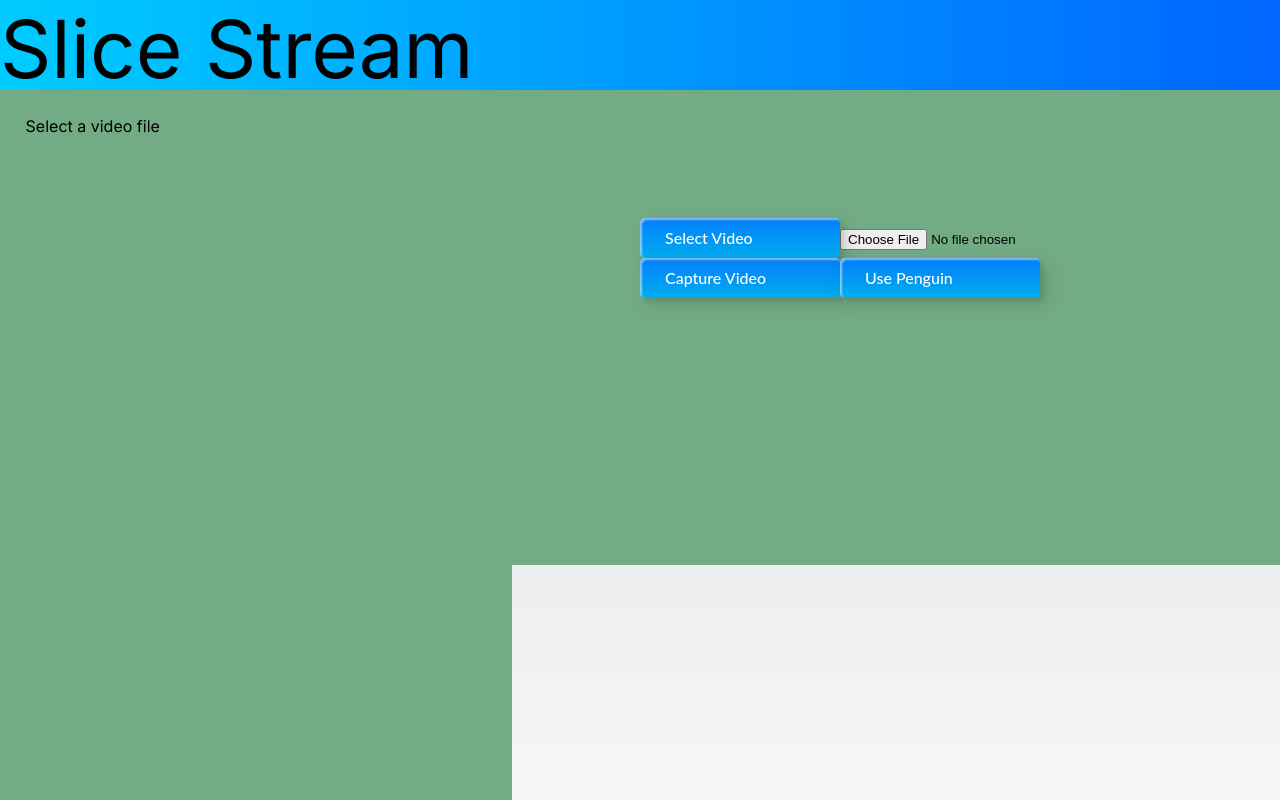
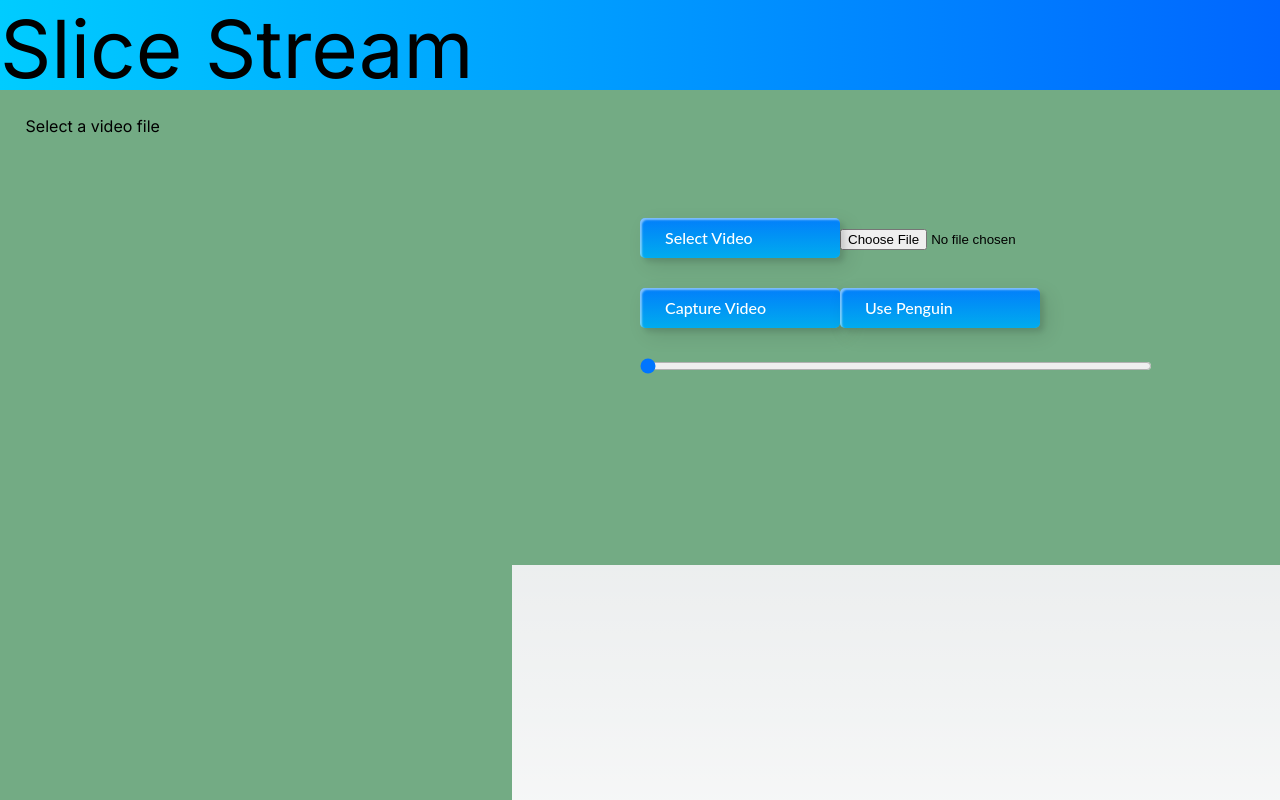
Before and after one commit to anilkamat/SliceStream, a Next.js app: page / in a window 1280 px wide. Shown: the top 800 px of the page. Built offline with nearby package versions, Linux system fonts and the light colour scheme.

Commit message:
adding the slider

```diff
--- a/app/page.js
+++ b/app/page.js
@@ -4,20 +4,34 @@ import { useState, useRef } from "react";
 import styles from './page.module.css';
 
 // sets it to the penguinExample video
-function setVideo() {
-  document.getElementById("userVideo").src="./penguinExample.mp4";
-}
 
 
 
 export default function Home() {
   const [src, setSrc] = useState(""); // Initialize source URL as empty string
   const videoRef = useRef(null); // Create a ref for the video element
+  const sliderRef = useRef(null);
 
-  const handleChange = (event) => {
+  const addUserVideo = (event) => {
     try {
       const file = event.target.files[0];
       setSrc(URL.createObjectURL(file));
+    } catch (error) {
+      console.error(error);
+    }
+  };
+
+  const penguinVideo = () => {
+    try {
+      const videoUrl = "https://www.pexels.com/video/penguins-at-the-zoo-1528489/";
+      const video = document.getElementById("userVideo");
+      const source = document.getElementById("sourceVideo");
+
+      // Set the source element's src attribute to the online URL
+      source.setAttribute("src", videoUrl);
+
+      // Load the video to play it
+      video.load();
     } catch (error) {
       console.error(error);
     }
@@ -36,27 +50,28 @@ export default function Home() {
       // Draw the video frame on the canvas
       ctx.drawImage(video, 0, 0, canvas.width, canvas.height);
     }
-    // if (videoRef.current) {
-    //   const canvas = document.createElement("canvas");
-    //   canvas.width = videoRef.current.videoWidth;
-    //   canvas.height = videoRef.current.videoHeight;
-    //   const ctx = canvas.getContext('2d');
-    //   ctx.drawImage(videoRef.current, 0, 0, canvas.width, canvas.height);
-    //   canvas.toBlob((blob) => {
-    //     const img = new Image();
-    //     img.src = window.URL.createObjectUrl(blob);
-    //   });
-    // }
+  };
+
+  const updateVideoFrame = () => {
+    const slider = document.getElementById("frameSlider");
+    const video = videoRef.current;
+
+    if (video && slider) {
+      const frameValue = (slider.value / 100) * video.duration;
+      video.currentTime = frameValue;
+      capture();
+    }
   };
 
   return (
+
     <main className={styles.main}>
       <div className={styles.websiteName}>Slice Stream</div>
 
       <div className={styles.videoPlayer}>
         {src ? (
-          <video ref={videoRef} controls width="700" height="300">
-            <source src={src} type="video/mp4" />
+          <video ref={videoRef} controls width="700" height="400">
+            <source id="sourceVideo" src={src} type="video/mp4" />
             Sorry, your browser doesn't support embedded videos.
           </video>
         ) : (
@@ -70,23 +85,148 @@ export default function Home() {
         </div>
 
 
-        <input type="file" accept="video/mp4" onChange={handleChange} />
+        <input type="file" accept="video/mp4" onChange={addUserVideo} />
 
 
         <div className={styles.button} onClick={capture}>
           <div className={styles.span}>Capture Video</div>
         </div>
 
-        <div className={styles.button} onClick={setVideo}>
+        <div className={styles.button} onClick={penguinVideo}>
           <div className={styles.span}>
             Use Penguin
           </div>
         </div>
+
+        <div className={styles.sliderContainer}>
+          <input className={styles.sliderContainer}
+            type="range"
+            id="frameSlider"
+            min="0"
+            max="100"
+            step="0.5"
+            defaultValue="0"
+            onChange={updateVideoFrame}
+          />
+        </div>
       </div>
-
       <div className={styles.videoPlayer}>
         <canvas id="canvas" className={styles.canvas}></canvas>
       </div>
+
     </main>
   );
 }
+// import { useState, useRef, useEffect } from "react";
+// import styles from './page.module.css';
+
+// export default function Home() {
+//   const [src, setSrc] = useState("");
+//   const videoRef = useRef(null);
+//   const sliderRef = useRef(null);
+
+//   const addUserVideo = (event) => {
+//     try {
+//       const file = event.target.files[0];
+//       setSrc(URL.createObjectURL(file));
+//     } catch (error) {
+//       console.error(error);
+//     }
+//   };
+
+//   const penguinVideo = () => {
+//     try {
+//       const videoUrl = "https://www.pexels.com/video/penguins-at-the-zoo-1528489/";
+//       const video = videoRef.current;
+//       const source = document.getElementById("sourceVideo");
+
+//       source.setAttribute("src", videoUrl);
+//       video.load();
+//     } catch (error) {
+//       console.error(error);
+//     }
+//   };
+
+//   const capture = () => {
+//     if (videoRef.current) {
+//       const canvas = document.getElementById("canvas");
+//       const video = videoRef.current;
+//       const ctx = canvas.getContext("2d");
+
+//       canvas.width = video.videoWidth;
+//       canvas.height = video.videoHeight;
+//       ctx.drawImage(video, 0, 0, canvas.width, canvas.height);
+//     }
+//   };
+
+//   const updateSliderPosition = () => {
+//     const slider = sliderRef.current;
+//     const video = videoRef.current;
+
+//     if (slider && video) {
+//       const currentTime = video.currentTime;
+//       const duration = video.duration;
+
+//       if (duration > 0) {
+//         const sliderValue = (currentTime / duration) * 100;
+//         slider.value = sliderValue;
+//       }
+//     }
+//   };
+
+//   useEffect(() => {
+//     const video = videoRef.current;
+
+//     if (video) {
+//       video.addEventListener("timeupdate", updateSliderPosition);
+
+//       return () => {
+//         video.removeEventListener("timeupdate", updateSliderPosition);
+//       };
+//     }
+//   }, []);
+
+//   return (
+//     <main className={styles.main}>
+//       <div className={styles.websiteName}>Slice Stream</div>
+//       <div className={styles.videoPlayer}>
+//         {src ? (
+//           <video ref={videoRef} controls width="700" height="400">
+//             <source id="sourceVideo" src={src} type="video/mp4" />
+//             Sorry, your browser doesn't support embedded videos.
+//           </video>
+//         ) : (
+//           <p>Select a video file</p>
+//         )}
+//       </div>
+//       <div className={styles.buttonContainer}>
+//         <div className={styles.button}>
+//           <div className={styles.span}>Select Video</div>
+//         </div>
+//         <input type="file" accept="video/mp4" onChange={addUserVideo} />
+//         <div className={styles.button} onClick={capture}>
+//           <div className={styles.span}>Capture Video</div>
+//         </div>
+//         <div className={styles.button} onClick={penguinVideo}>
+//           <div className={styles.span}>Use Penguin</div>
+//         </div>
+//         <div className={styles.sliderContainer}>
+//           <input
+//             className={styles.slider}
+//             type="range"
+//             id="frameSlider"
+//             min="0"
+//             max="100"
+//             step="0.5"
+//             defaultValue="0"
+//             onChange={updateSliderPosition}
+//             ref={sliderRef}
+//           />
+//         </div>
+//       </div>
+//       <div className={styles.videoPlayer}>
+//         <canvas id="canvas" className={styles.canvas}></canvas>
+//       </div>
+//     </main>
+//   );
+// }
--- a/app/page.module.css
+++ b/app/page.module.css
@@ -38,7 +38,7 @@
 }
 
 .button {
-  margin: 0;
+  margin-bottom: 30px;
   padding: 0;
   width: 200px;
   height: 40px;
@@ -123,223 +123,26 @@
 .span:hover:after {
   width: 100%;
 }
-/* .description {
-  display: inherit;
-  justify-content: inherit;
-  align-items: inherit;
-  font-size: 0.85rem;
-  max-width: var(--max-width);
-  width: 100%;
-  z-index: 2;
-  font-family: var(--font-mono);
+
+
+#frameSlider {
+  width: 700px;
+  margin: 0;
+  padding: 0;
+  appearance: none;
 }
 
-.description a {
-  display: flex;
-  justify-content: center;
-  align-items: center;
-  gap: 0.5rem;
+#frameSlider::-webkit-slider-thumb {
+  -webkit-appearance: none;
+  appearance: none;
+  width: 16px;
+  height: 16px;
+  background: #007BFF;
+  border: 2px solid #0056b3;
+  border-radius: 50%;
+  cursor: pointer;
 }
 
-.description p {
-  position: relative;
-  margin: 0;
-  padding: 1rem;
-  background-color: rgba(var(--callout-rgb), 0.5);
-  border: 1px solid rgba(var(--callout-border-rgb), 0.3);
-  border-radius: var(--border-radius);
+.sliderContainer {
+  width: 100%;
 }
-
-.code {
-  font-weight: 700;
-  font-family: var(--font-mono);
-}
-
-.grid {
-  display: grid;
-  grid-template-columns: repeat(4, minmax(25%, auto));
-  max-width: 100%;
-  width: var(--max-width);
-}
-
-.card {
-  padding: 1rem 1.2rem;
-  border-radius: var(--border-radius);
-  background: rgba(var(--card-rgb), 0);
-  border: 1px solid rgba(var(--card-border-rgb), 0);
-  transition: background 200ms, border 200ms;
-}
-
-.card span {
-  display: inline-block;
-  transition: transform 200ms;
-}
-
-.card h2 {
-  font-weight: 600;
-  margin-bottom: 0.7rem;
-}
-
-.card p {
-  margin: 0;
-  opacity: 0.6;
-  font-size: 0.9rem;
-  line-height: 1.5;
-  max-width: 30ch;
-}
-
-.center {
-  display: flex;
-  justify-content: center;
-  align-items: center;
-  position: relative;
-  padding: 4rem 0;
-}
-
-.center::before {
-  background: var(--secondary-glow);
-  border-radius: 50%;
-  width: 480px;
-  height: 360px;
-  margin-left: -400px;
-}
-
-.center::after {
-  background: var(--primary-glow);
-  width: 240px;
-  height: 180px;
-  z-index: -1;
-}
-
-.center::before,
-.center::after {
-  content: '';
-  left: 50%;
-  position: absolute;
-  filter: blur(45px);
-  transform: translateZ(0);
-}
-
-.logo {
-  position: relative;
-}
-/* Enable hover only on non-touch devices */
-/* @media (hover: hover) and (pointer: fine) {
-  .card:hover {
-    background: rgba(var(--card-rgb), 0.1);
-    border: 1px solid rgba(var(--card-border-rgb), 0.15);
-  }
-
-  .card:hover span {
-    transform: translateX(4px);
-  }
-}
-
-@media (prefers-reduced-motion) {
-  .card:hover span {
-    transform: none;
-  }
-}
-
-/* Mobile */
-/* @media (max-width: 700px) {
-  .content {
-    padding: 4rem;
-  }
-
-  .grid {
-    grid-template-columns: 1fr;
-    margin-bottom: 120px;
-    max-width: 320px;
-    text-align: center;
-  }
-
-  .card {
-    padding: 1rem 2.5rem;
-  }
-
-  .card h2 {
-    margin-bottom: 0.5rem;
-  }
-
-  .center {
-    padding: 8rem 0 6rem;
-  }
-
-  .center::before {
-    transform: none;
-    height: 300px;
-  }
-
-  .description {
-    font-size: 0.8rem;
-  }
-
-  .description a {
-    padding: 1rem;
-  }
-
-  .description p,
-  .description div {
-    display: flex;
-    justify-content: center;
-    position: fixed;
-    width: 100%;
-  }
-
-  .description p {
-    align-items: center;
-    inset: 0 0 auto;
-    padding: 2rem 1rem 1.4rem;
-    border-radius: 0;
-    border: none;
-    border-bottom: 1px solid rgba(var(--callout-border-rgb), 0.25);
-    background: linear-gradient(
-      to bottom,
-      rgba(var(--background-start-rgb), 1),
-      rgba(var(--callout-rgb), 0.5)
-    );
-    background-clip: padding-box;
-    backdrop-filter: blur(24px);
-  }
-
-  .description div {
-    align-items: flex-end;
-    pointer-events: none;
-    inset: auto 0 0;
-    padding: 2rem;
-    height: 200px;
-    background: linear-gradient(
-      to bottom,
-      transparent 0%,
-      rgb(var(--background-end-rgb)) 40%
-    );
-    z-index: 1;
-  }
-} */
-
-/* Tablet and Smaller Desktop */
-/* @media (min-width: 701px) and (max-width: 1120px) {
-  .grid {
-    grid-template-columns: repeat(2, 50%);
-  }
-}
-
-@media (prefers-color-scheme: dark) {
-  .vercelLogo {
-    filter: invert(1);
-  }
-
-  .logo {
-    filter: invert(1) drop-shadow(0 0 0.3rem #ffffff70);
-  }
-}
-
-@keyframes rotate {
-  from {
-    transform: rotate(360deg);
-  }
-  to {
-    transform: rotate(0deg);
-  }
-} */
```
